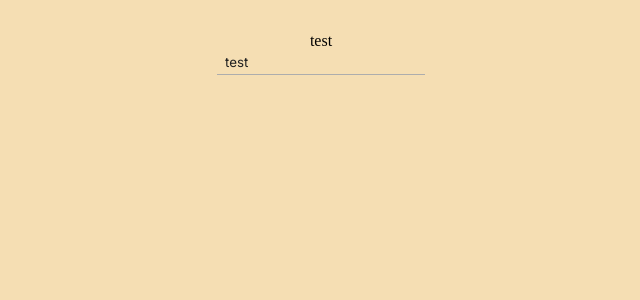
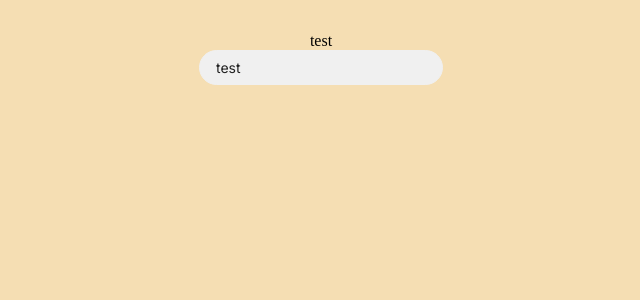
Before and after one commit to dergeister/bankrupt, a Vue app: page / in a window 1280 px wide. Shown: the top 300 px of the page, without its empty margins (319-959 px from the left). Built offline with nearby package versions, Linux system fonts and the light colour scheme.

Commit message:
adjusted input text component and it's stories

```diff
--- a/src/assets/styles/variables.scss
+++ b/src/assets/styles/variables.scss
@@ -17,7 +17,7 @@ $black-800: #212121;
 $gray-400: #ADADAD;
 $gray-600: #6E6E6E;
 
-$red-600: #C94444;
+$red-600: #E24C4C;
 
 $hover-darken: 5%;
 $disabled-desaturate: 30%;
--- a/src/components/atoms/inputs/InputText.vue
+++ b/src/components/atoms/inputs/InputText.vue
@@ -16,13 +16,14 @@ const props = defineProps({
   modelValue: {
     type: String,
   },
-  variant: {
+  size: {
     type: String,
-    default: 'transparent',
-    validator: (prop) => ['transparent', 'filled'].includes(prop)
+    default: 'regular',
+    validator: (prop) => ['small', 'regular', 'large'].includes(prop)
   },
   placeholder: {
     type: String,
+    default: 'Placeholder'
   },
   disabled: {
     type: Boolean,
@@ -37,42 +38,25 @@ const props = defineProps({
 const emit = defineEmits(['update:modelValue']);
 
 const classes = computed(() => ({
-  'ipt': true,
-  [`ipt--${props.variant}`]: true,
-  'ipt--invalid': props.invalid
+  'ipt-text': true,
+  [`ipt-text--${props.size}`]: true,
+  'ipt-text--invalid': props.invalid
 }));
 </script>
 
 <style lang="scss" scoped>
-.ipt {
+.ipt-text {
   font-family: 'Inter', sans-serif;
   color: $black-800;
   border: none;
+  border-radius: 32px;
+  border: solid 1px $white-200;
+  background-color: $white-200;
 
   &:focus {
     outline: none;
-  }
-
-  &--transparent {
-    padding: 0.25rem 0.5rem;
-    border-bottom: solid 1px $gray-400;
-    background-color: transparent;
-
-    &:focus {
-      border-bottom-color: $black-800;
-    }
-  }
-
-  &--filled {
-    padding: 0.5rem 1rem;
-    border-radius: 32px;
-    border: solid 1px $white-200;
-    background-color: $white-200;
-
-    &:focus {
-      background-color: $white-300;
-      border: solid 1px $white-300;
-    }
+    background-color: $white-300;
+    border: solid 1px $white-300;
   }
 
   &:disabled {
@@ -82,7 +66,22 @@ const classes = computed(() => ({
 
   &--invalid,
   &--invalid:focus {
-    border-color: $red-600;
+    box-shadow: 0 0 5px $red-600;
+  }
+
+  &--large {
+    padding: 0.75rem 1.5rem;
+    font-size: 1rem;
+  }
+
+  &--regular {
+    padding: 0.5rem 1rem;
+    font-size: 0.875rem;
+  }
+
+  &--small {
+    padding: 0.375rem 1rem;
+    font-size: 0.75rem;
   }
 }
 </style>
```
Also changed, not shown: 1 other file (tests, documents, lock files or other folders).
